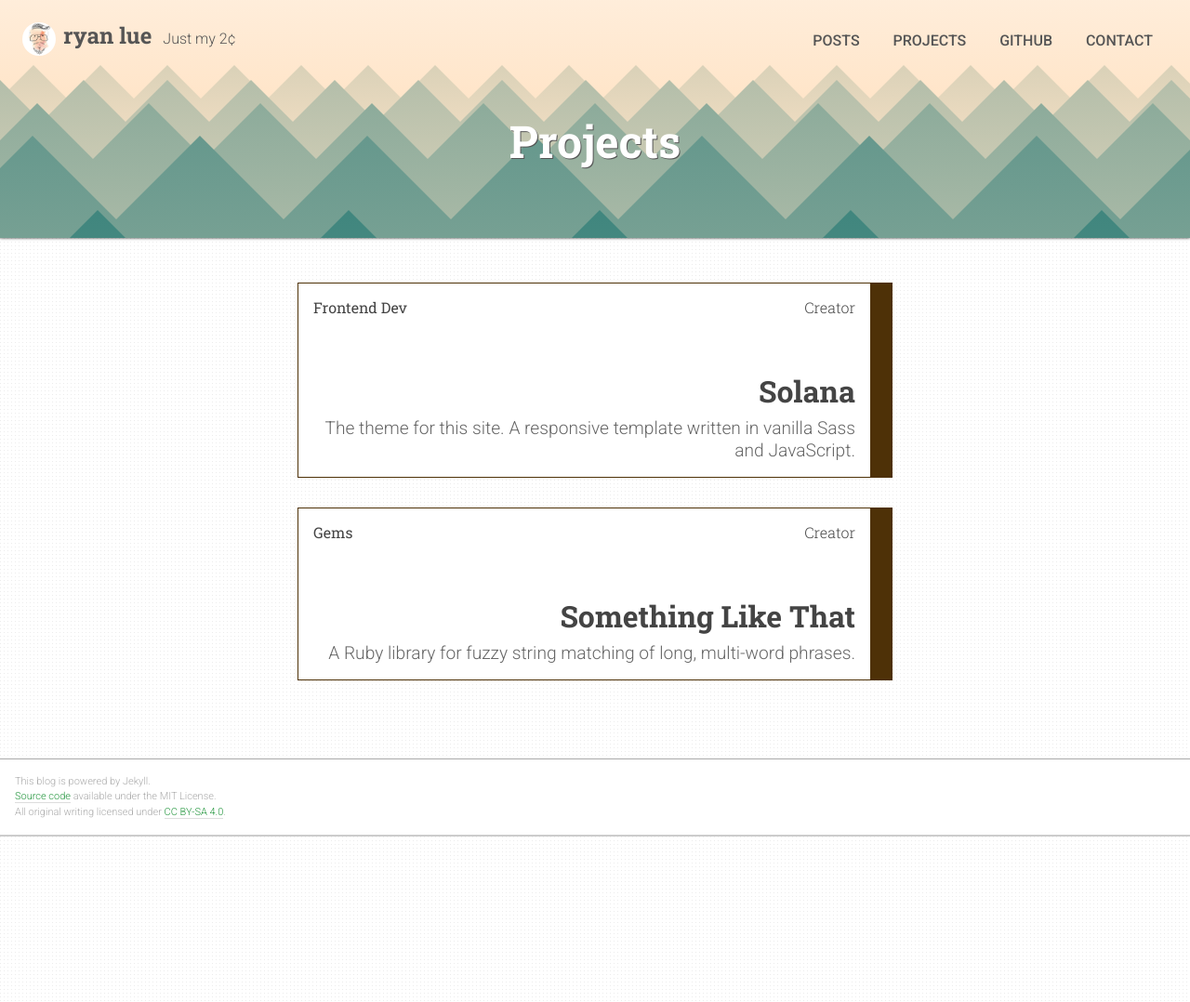
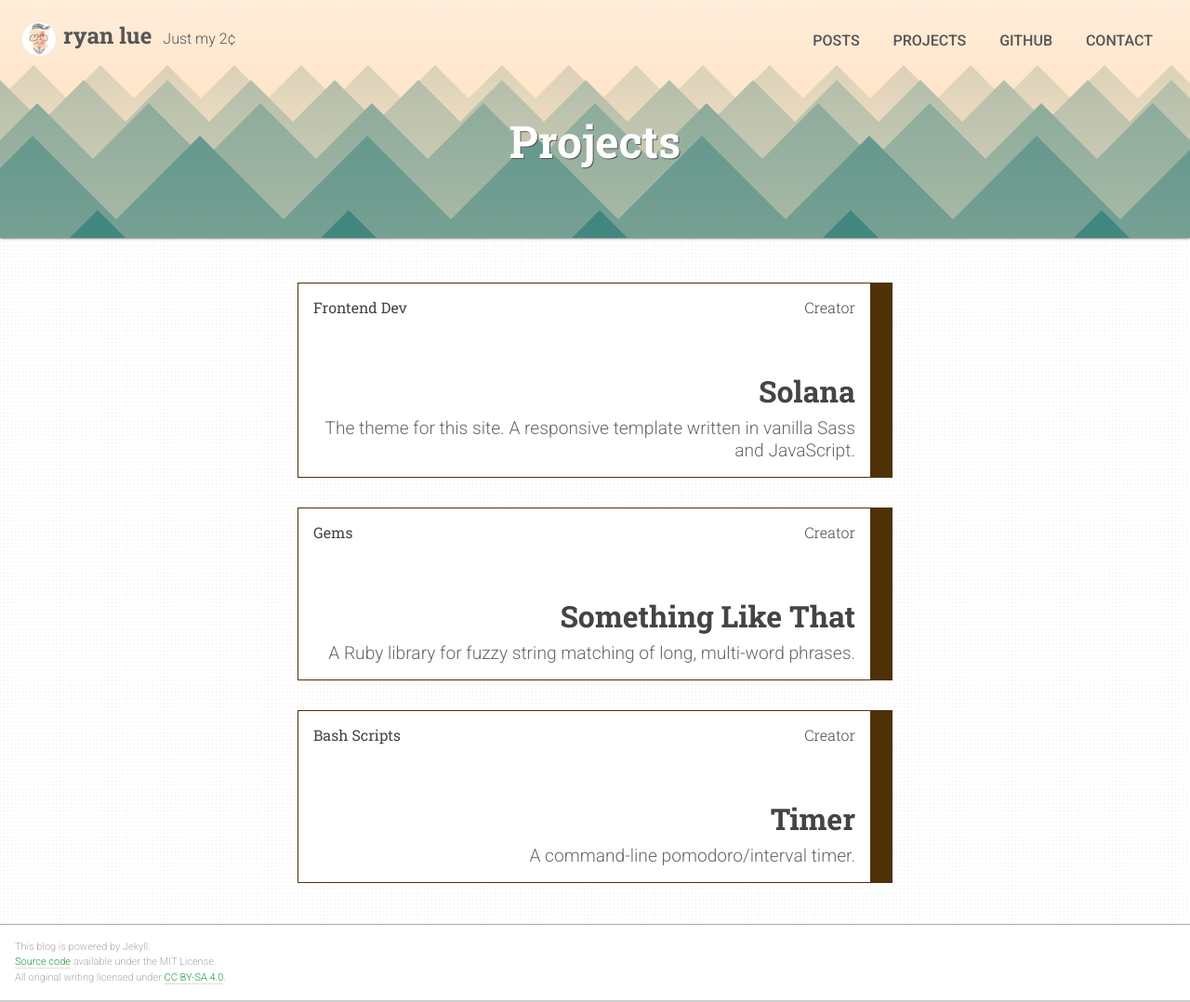
Before and after one commit to rlue/ryanlue.com, a Jekyll site: the page built from projects.html, in a window 1280 px wide. Shown: the whole page at 93% size. Built offline with Jekyll 4.4.1, drawn with Linux system fonts in a browser that asks for light colours.

Commit message:
Add timer to Project list

```diff
--- a/_config.yml
+++ b/_config.yml
@@ -40,6 +40,11 @@ projects:
     url: https://github.com/rlue/something_like_that
     role: Creator
     category: Gems
+  - title: Timer
+    teaser: A command-line pomodoro/interval timer.
+    url: https://github.com/rlue/timer
+    role: Creator
+    category: Bash Scripts
 
 #################
 # Site Settings #
```
